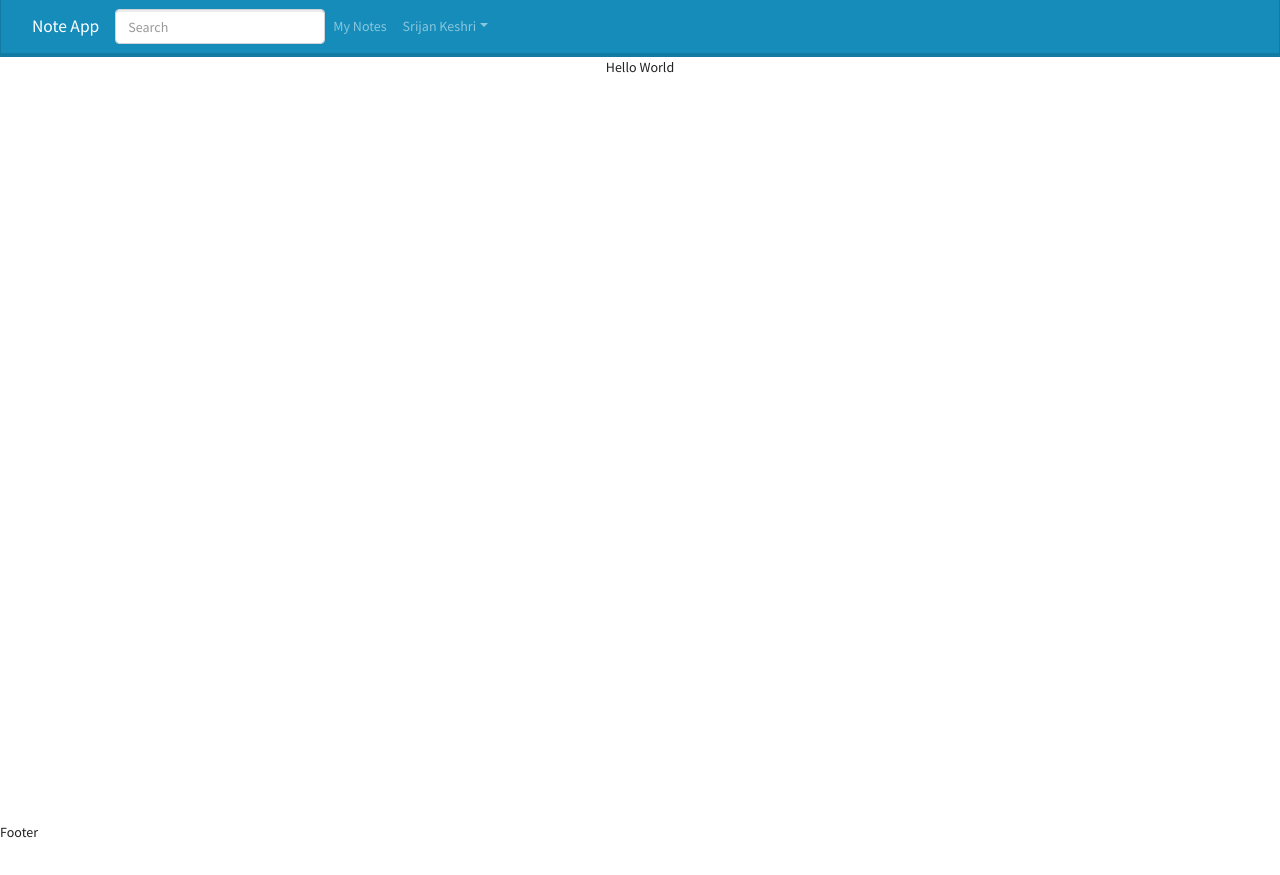
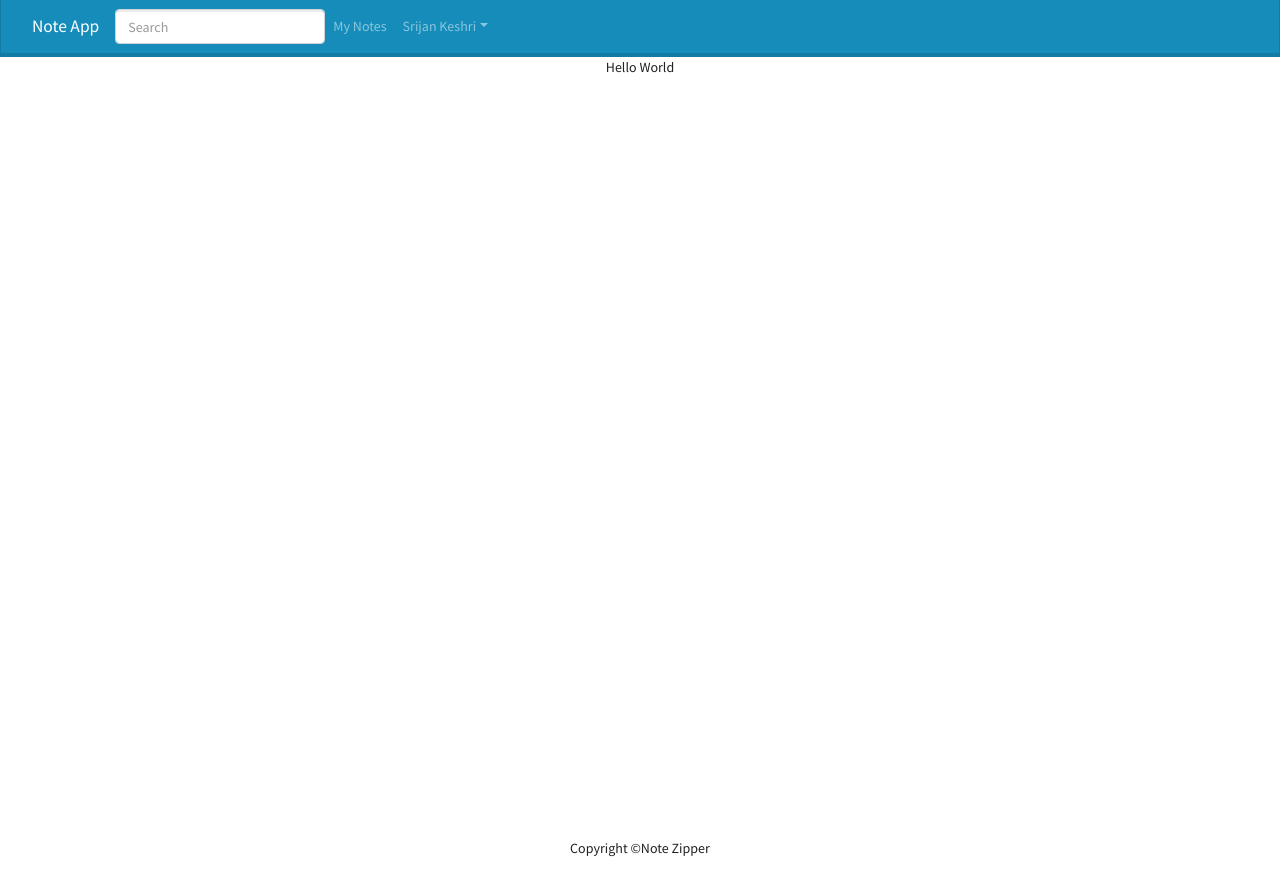
Before and after one commit to srijan-keshri/NoteApp, a React (Create React App) app in the folder frontend/: page / in a window 1280 px wide. Before the commit the page ends 843 px from the top, so only its background shows below. Built offline with nearby package versions, Linux system fonts and the light colour scheme.

Commit message:
added footer

```diff
--- a/frontend/src/components/Footer/Footer.js
+++ b/frontend/src/components/Footer/Footer.js
@@ -1,9 +1,24 @@
-import React from 'react'
+import React from "react";
+import { Row, Container, Col } from "react-bootstrap";
 
 const Footer = () => {
   return (
-    <div>Footer</div>
-  )
-}
+    <footer
+      style={{
+        width: "100%",
+        position: "relative",
+        bottom: 0,
+        display: "flex",
+        justifyContent: "center",
+      }}
+    >
+      <Container>
+        <Row>
+          <Col className="text-center py-3">Copyright &copy;Note Zipper</Col>
+        </Row>
+      </Container>
+    </footer>
+  );
+};
 
-export default Footer
+export default Footer;
```
